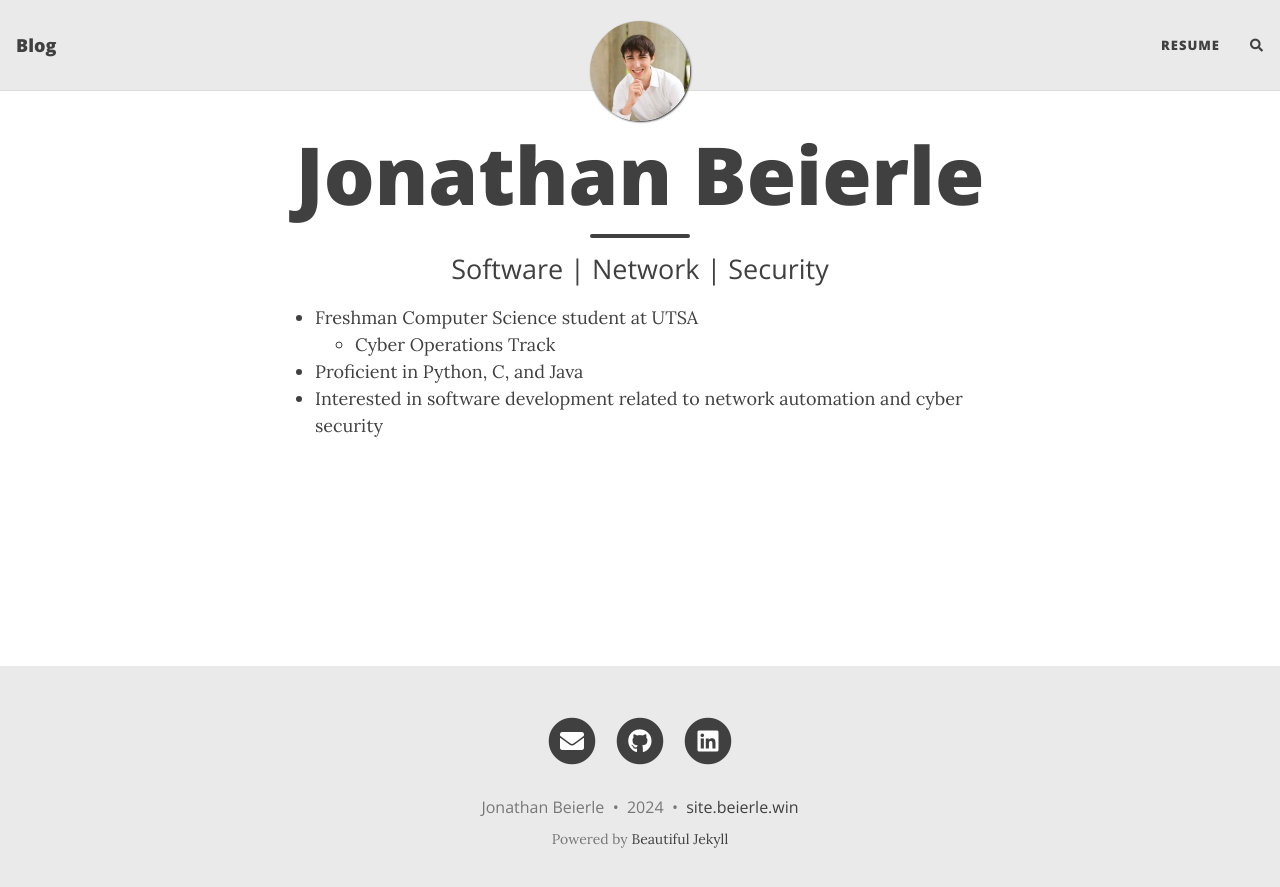
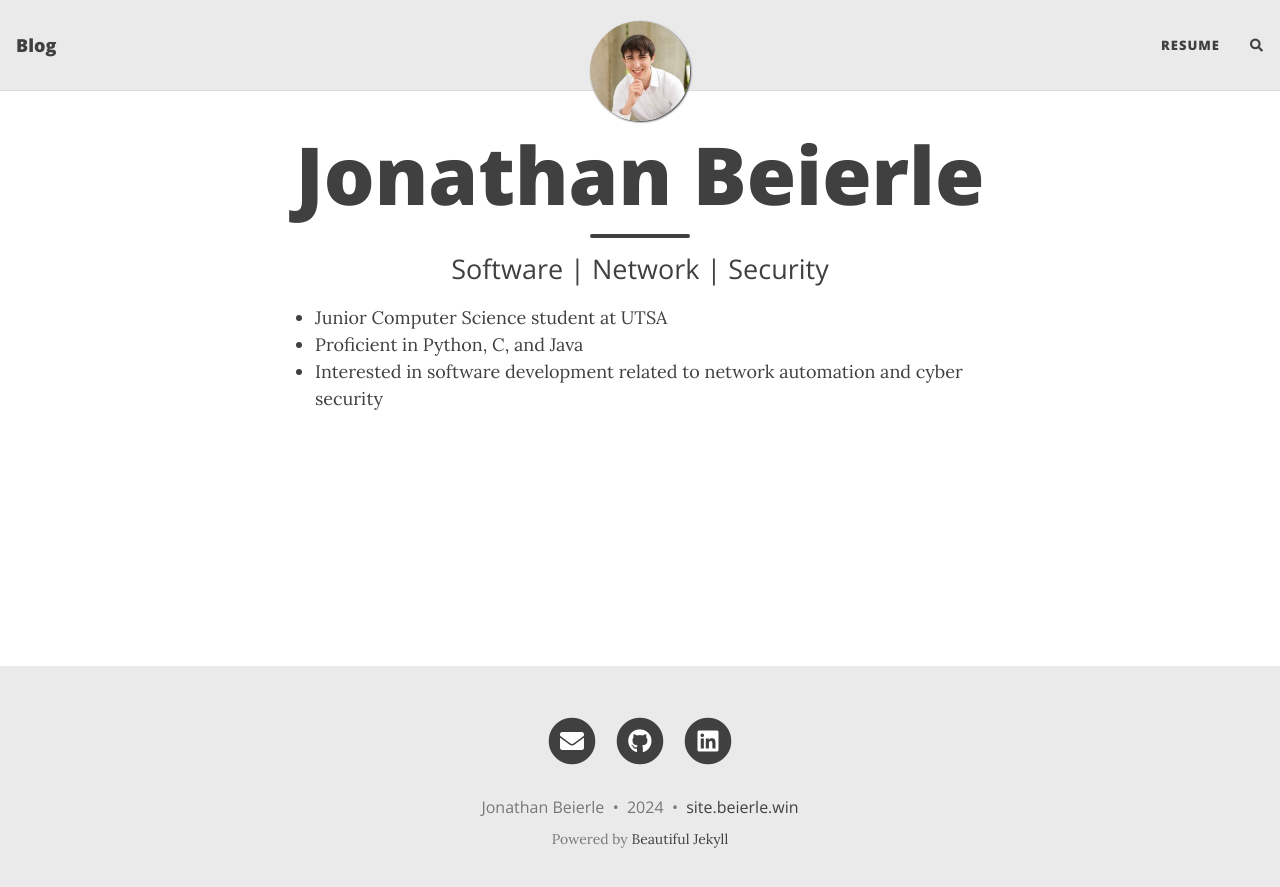
Before and after one commit to HullaBrian/Personal-Website, a Jekyll site: the page built from index.md, in a window 1280 px wide. Shown: the top 887 px of the page. Built offline with Jekyll 4.4.1, drawn with Linux system fonts in a browser that asks for light colours; nearby versions of some CDN libraries; the list of posts is cut into pages by our own code; comment, search, counter and statistics services are not loaded.

Commit message:
Update index.md

```diff
--- a/index.md
+++ b/index.md
@@ -4,7 +4,6 @@ title: Jonathan Beierle
 subtitle: Software | Network | Security
 ---
 
-- Freshman Computer Science student at UTSA
-    - Cyber Operations Track
+- Junior Computer Science student at UTSA
 - Proficient in Python, C, and Java
 - Interested in software development related to network automation and cyber security
```
